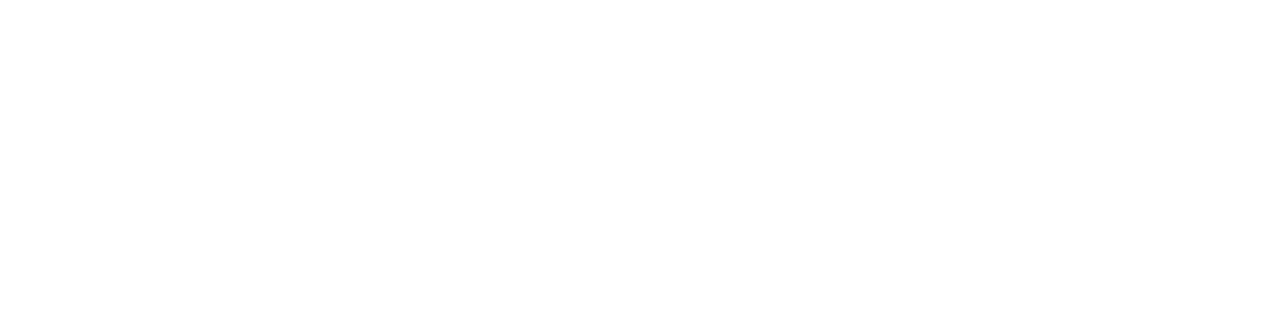
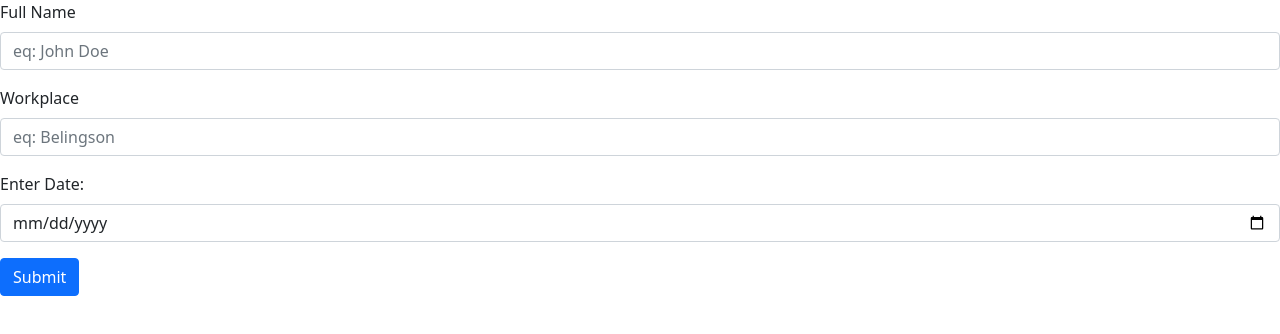
Before and after one commit to 17Amir17/ReduxWeekend, a React (Create React App) app: page / in a window 1280 px wide. Shown: the top 334 px of the page. Built offline with nearby package versions, Linux system fonts and the light colour scheme.

Commit message:
Added user form

```diff
--- a/package.json
+++ b/package.json
@@ -12,10 +12,13 @@
     "@types/react": "^16.14.21",
     "@types/react-dom": "^16.9.14",
     "@types/react-redux": "^7.1.20",
+    "bootstrap": "^5.1.3",
     "react": "^17.0.2",
+    "react-bootstrap": "^2.0.4",
     "react-dom": "^17.0.2",
     "react-redux": "^7.2.6",
     "react-scripts": "5.0.0",
+    "sweetalert2": "^11.3.0",
     "typescript": "^4.1.6"
   },
   "scripts": {
--- a/src/Componenets/App.tsx
+++ b/src/Componenets/App.tsx
@@ -1,7 +1,12 @@
 import React from 'react';
+import UserForm from './UserForm';
 
 function App() {
-  return <div className="App"></div>;
+  return (
+    <div className="App">
+      <UserForm />
+    </div>
+  );
 }
 
 export default App;
--- /dev/null
+++ b/src/Componenets/UserForm.tsx
@@ -0,0 +1,53 @@
+import React, { useRef } from 'react';
+import { Form, Button } from 'react-bootstrap';
+import Swal from 'sweetalert2';
+import { setUser } from '../Reducers/userReducer';
+import { useAppDispatch } from '../ReduxManagement/hooks';
+
+export default function UserForm() {
+  const nameRef = useRef<HTMLInputElement>(null);
+  const workplaceRef = useRef<HTMLInputElement>(null);
+  const dateRef = useRef<HTMLInputElement>(null);
+  const dispatch = useAppDispatch();
+
+  const onSubmit = () => {
+    const fullName = nameRef.current?.value;
+    const workplace = workplaceRef.current?.value;
+    const date = dateRef.current?.valueAsDate;
+    if (fullName && workplace && date) {
+      dispatch(setUser({ fullName, workplace, date }));
+    } else {
+      Swal.fire({
+        icon: 'error',
+        title: 'Oops...',
+        text: 'Please enter all forms',
+      });
+    }
+  };
+
+  return (
+    <div>
+      <Form.Group className="mb-3">
+        <Form.Label>Full Name</Form.Label>
+        <Form.Control type="text" placeholder="eq: John Doe" ref={nameRef} />
+      </Form.Group>
+
+      <Form.Group className="mb-3">
+        <Form.Label>Workplace</Form.Label>
+        <Form.Control
+          type="text"
+          placeholder="eq: Belingson"
+          ref={workplaceRef}
+        />
+      </Form.Group>
+
+      <Form.Group className="mb-3">
+        <Form.Label>Enter Date:</Form.Label>
+        <Form.Control type="date" placeholder="dd/mm/yyyy" ref={dateRef} />
+      </Form.Group>
+      <Button variant="primary" type="submit" onClick={onSubmit}>
+        Submit
+      </Button>
+    </div>
+  );
+}
--- a/src/Reducers/userReducer.ts
+++ b/src/Reducers/userReducer.ts
@@ -3,35 +3,33 @@ import type { RootState } from '../ReduxManagement/store';
 
 // Define a type for the slice state
 interface UserState {
-  value: number;
+  fullName: string;
+  workplace: string;
+  date: Date;
+  userSet?: boolean;
 }
 
 // Define the initial state using that type
-const initialState: UserState = {
-  value: 0,
-};
+const initialState = { userSet: false } as UserState;
 
 export const userSlice = createSlice({
   name: 'user',
   // `createSlice` will infer the state type from the `initialState` argument
   initialState,
   reducers: {
-    increment: (state) => {
-      state.value += 1;
-    },
-    decrement: (state) => {
-      state.value -= 1;
-    },
     // Use the PayloadAction type to declare the contents of `action.payload`
-    incrementByAmount: (state, action: PayloadAction<number>) => {
-      state.value += action.payload;
+    setUser: (state, action: PayloadAction<UserState>) => {
+      state.fullName = action.payload.fullName;
+      state.date = action.payload.date;
+      state.workplace = action.payload.workplace;
+      state.userSet = false;
     },
   },
 });
 
-export const { increment, decrement, incrementByAmount } = userSlice.actions;
+export const { setUser } = userSlice.actions;
 
 // Other code such as selectors can use the imported `RootState` type
-export const selectCount = (state: RootState) => state.user.value;
+export const selectUser = (state: RootState) => state.user;
 
 export default userSlice.reducer;
--- a/src/ReduxManagement/store.ts
+++ b/src/ReduxManagement/store.ts
@@ -9,6 +9,8 @@ const store = configureStore({
     equipment: equipmentReducer,
     user: userReducer,
   },
+  middleware: (getDefaultMiddleware) =>
+    getDefaultMiddleware({ serializableCheck: false }),
 });
 
 // Infer the `RootState` and `AppDispatch` types from the store itself
--- a/src/index.tsx
+++ b/src/index.tsx
@@ -1,6 +1,7 @@
 import React from 'react';
 import ReactDOM from 'react-dom';
 import './styles/index.css';
+import 'bootstrap/dist/css/bootstrap.min.css';
 import App from './Componenets/App';
 import { Provider } from 'react-redux';
 import store from './ReduxManagement/store';
```
Also changed, not shown: 1 other file (tests, documents, lock files or other folders).
